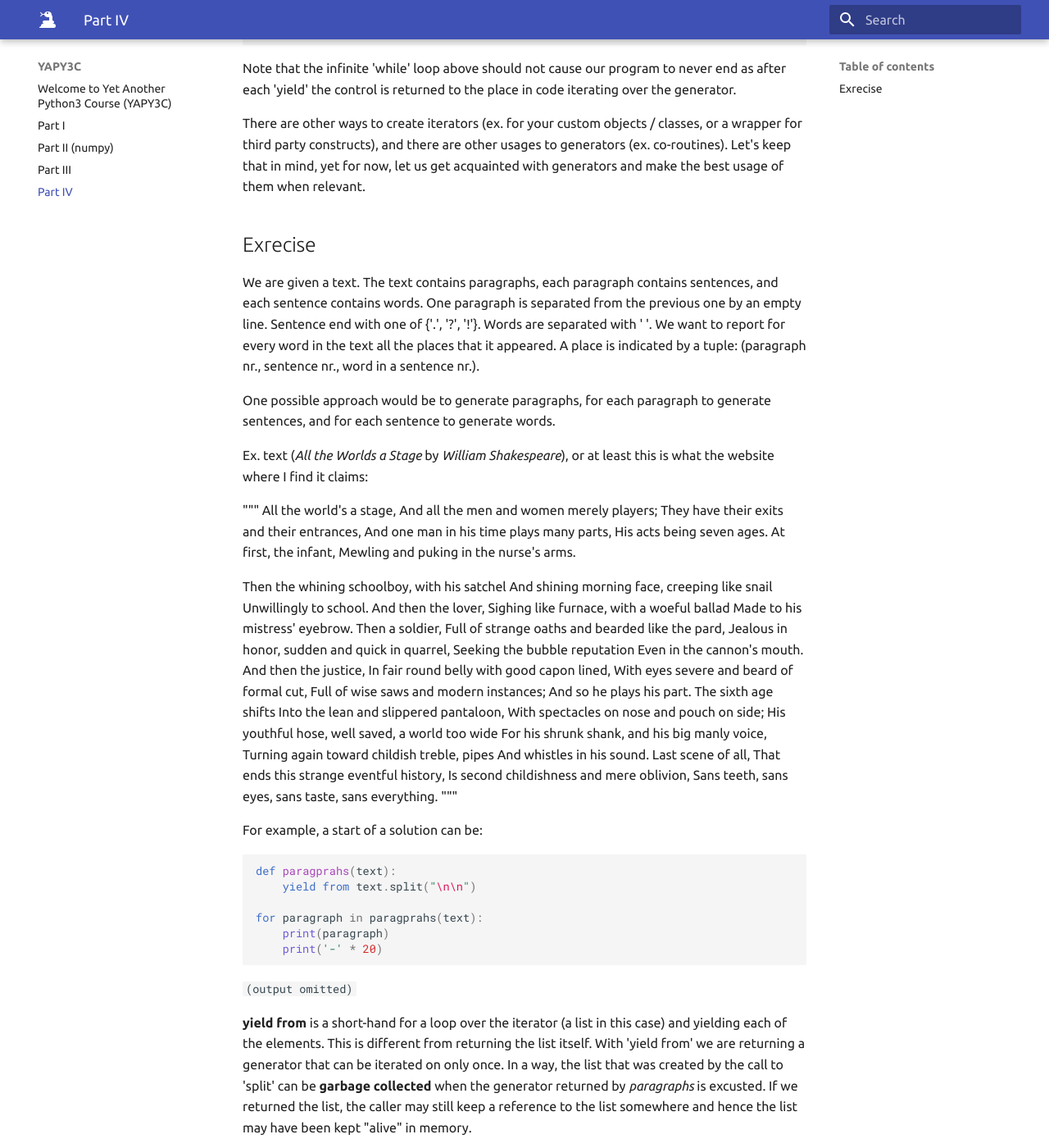
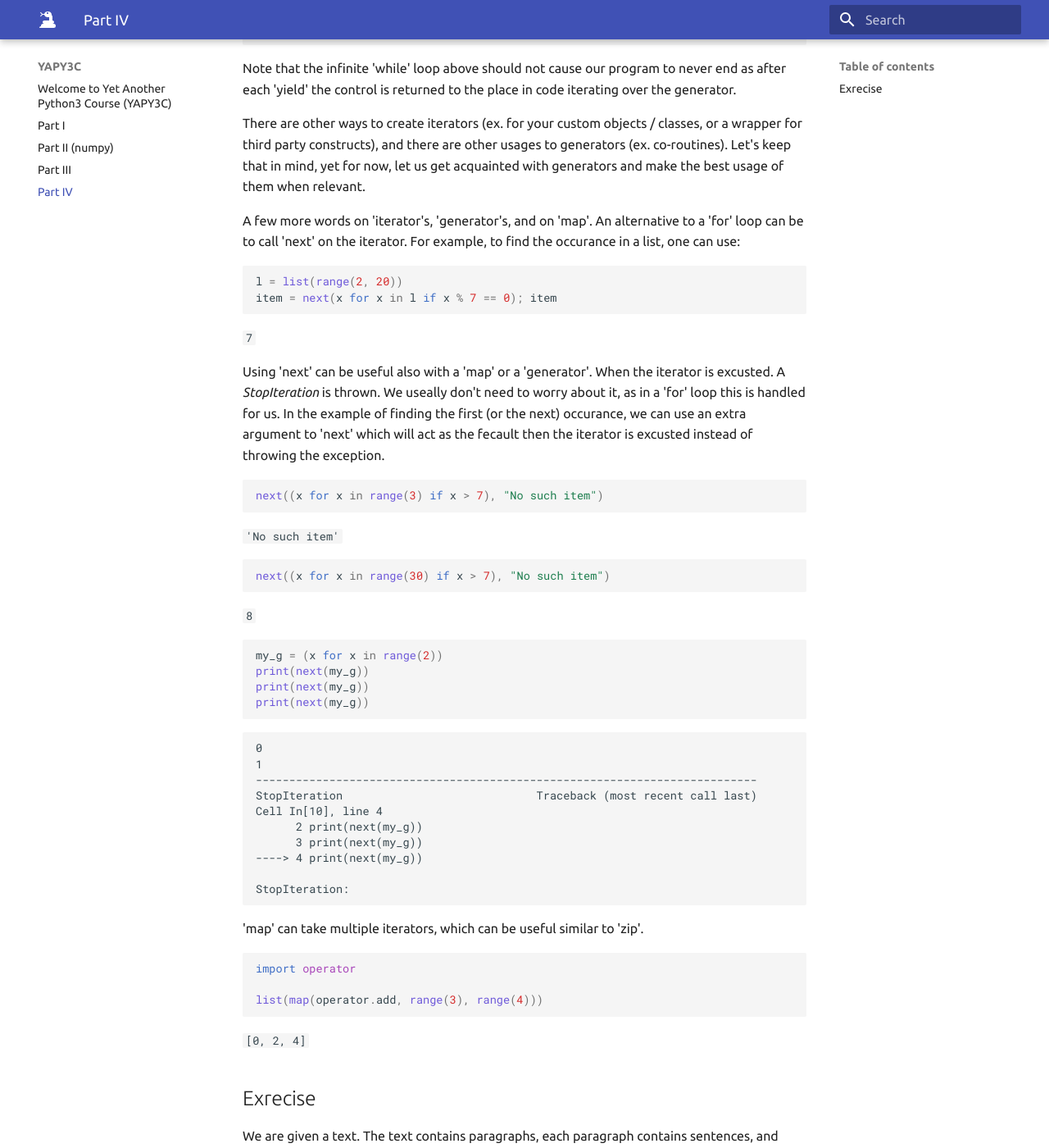
Before and after one commit to zbenmo/yapy3c, an MkDocs documentation site: the page built from docs/part_IV.md, in a window 1280 px wide and 1400 px high, scrolled down 4920 px. Shown: the whole window at 82% size. Built offline with MkDocs 1.6.1 and Material for MkDocs 9.7.7, drawn with Linux system fonts in a browser that asks for light colours.

Commit message:
a few more examples

````diff
--- a/docs/part_IV.md
+++ b/docs/part_IV.md
@@ -222,6 +222,59 @@ Note that the infinite 'while' loop above should not cause our program to never
 
 There are other ways to create iterators (ex. for your custom objects / classes, or a wrapper for third party constructs), and there are other usages to generators (ex. co-routines). Let's keep that in mind, yet for now, let us get acquainted with generators and make the best usage of them when relevant.
 
+A few more words on 'iterator's, 'generator's, and on 'map'. An alternative to a 'for' loop can be to call 'next' on the iterator. For example, to find the occurance in a list, one can use:
+
+``` py
+l = list(range(2, 20))
+item = next(x for x in l if x % 7 == 0); item
+```
+
+```7```
+
+Using 'next' can be useful also with a 'map' or a 'generator'. When the iterator is excusted. A *StopIteration* is thrown. We useally don't need to worry about it, as in a 'for' loop this is handled for us. In the example of finding the first (or the next) occurance, we can use an extra argument to 'next' which will act as the fecault then the iterator is excusted instead of throwing the exception.
+
+``` py
+next((x for x in range(3) if x > 7), "No such item")
+```
+
+```'No such item'```
+
+``` py
+next((x for x in range(30) if x > 7), "No such item")
+```
+
+```8```
+
+``` py
+my_g = (x for x in range(2))
+print(next(my_g))
+print(next(my_g))
+print(next(my_g))
+```
+
+```
+0
+1
+---------------------------------------------------------------------------
+StopIteration                             Traceback (most recent call last)
+Cell In[10], line 4
+      2 print(next(my_g))
+      3 print(next(my_g))
+----> 4 print(next(my_g))
+
+StopIteration:
+```
+
+'map' can take multiple iterators, which can be useful similar to 'zip'.
+
+``` py
+import operator
+
+list(map(operator.add, range(3), range(4)))
+```
+
+```[0, 2, 4]```
+
 ## Exrecise
 
 We are given a text. The text contains paragraphs, each paragraph contains sentences, and each sentence contains words. One paragraph is separated from the previous one by an empty line. Sentence end with one of {'.', '?', '!'}. Words are separated with ' '. We want to report for every word in the text all the places that it appeared. A place is indicated by a tuple: (paragraph nr., sentence nr., word in a sentence nr.).
````
Also changed, not shown: part_IV.ipynb.
